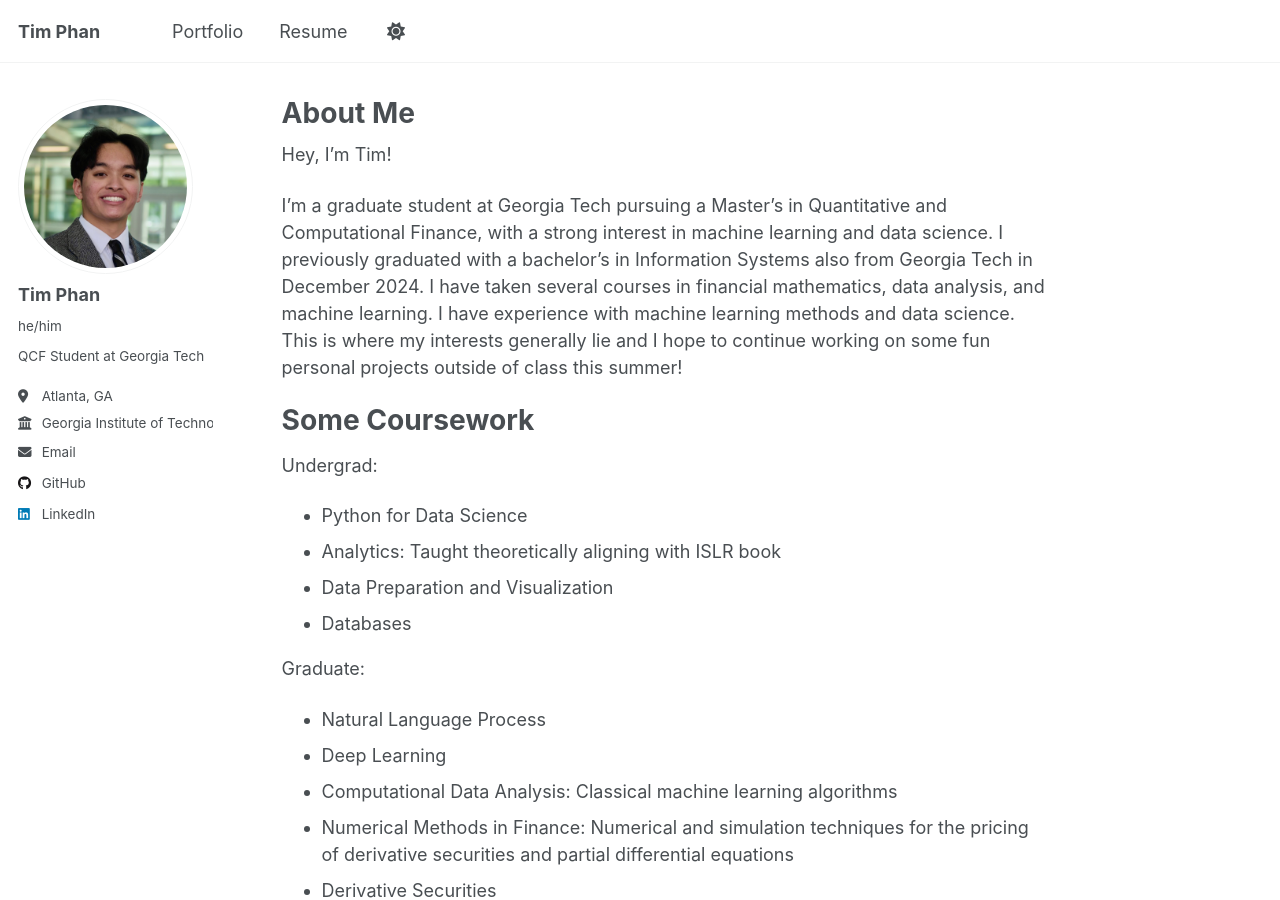
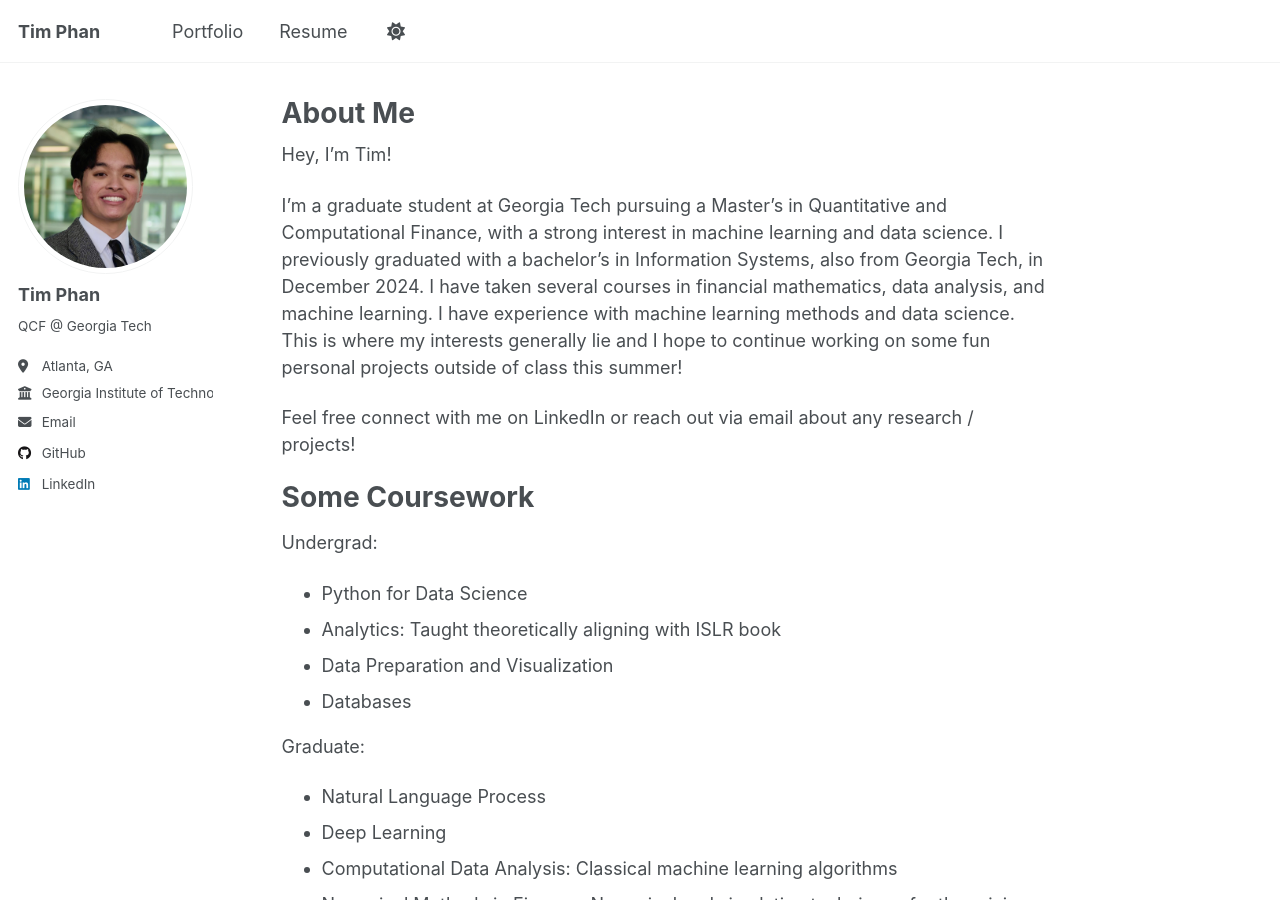
Before and after one commit to phanmtim/phanmtim.github.io, a Jekyll site: the page built from _pages/about.md, in a window 1280 px wide and 900 px high. Built offline with Jekyll 4.4.1, drawn with Linux system fonts in a browser that asks for light colours.

Commit message:
changes to aboutme page

```diff
--- a/_config.yml
+++ b/_config.yml
@@ -24,8 +24,8 @@ author:
   # Biographic information
   avatar           : "headshot.png"
   name             : "Tim Phan"
-  pronouns         : "he/him"
-  bio              : "QCF Student at Georgia Tech"
+  pronouns         :
+  bio              : "QCF @ Georgia Tech"
   location         : "Atlanta, GA"
   employer         : "Georgia Institute of Technology"
   uri              : # URL
--- a/_pages/about.md
+++ b/_pages/about.md
@@ -8,7 +8,9 @@ redirect_from:
 ---
 Hey, I'm Tim!
 
-I'm a graduate student at Georgia Tech pursuing a Master’s in Quantitative and Computational Finance, with a strong interest in machine learning and data science. I previously graduated with a bachelor's in Information Systems also from Georgia Tech in December 2024. I have taken several courses in financial mathematics, data analysis, and machine learning. I have experience with machine learning methods and data science. This is where my interests generally lie and I hope to continue working on some fun personal projects outside of class this summer!
+I'm a graduate student at Georgia Tech pursuing a Master’s in Quantitative and Computational Finance, with a strong interest in machine learning and data science. I previously graduated with a bachelor's in Information Systems, also from Georgia Tech, in December 2024. I have taken several courses in financial mathematics, data analysis, and machine learning. I have experience with machine learning methods and data science. This is where my interests generally lie and I hope to continue working on some fun personal projects outside of class this summer!
+
+Feel free connect with me on LinkedIn or reach out via email about any research / projects!
 
 Some Coursework
 ======
```
